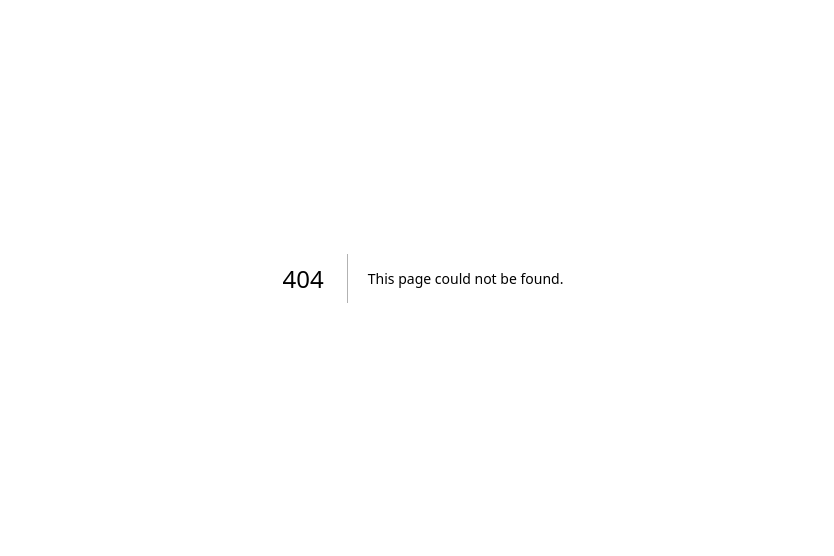
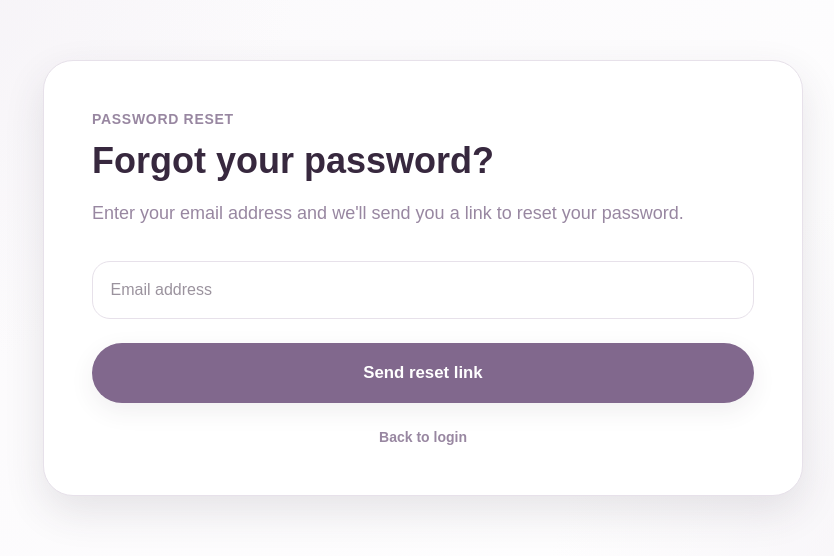
Before and after one commit to Ramona-Ciceu/revision-app, a Next.js app: page /forgot-password in a window 1280 px wide. Before the commit this address had no page. Shown: the part 122-678 px from the top of the page, without its empty margins (217-1051 px from the left). Built offline with nearby package versions, Linux system fonts and the light colour scheme; no server answers.

Commit message:
Add reset password and forogt password

```diff
--- /dev/null
+++ b/app/forgot-password/page.tsx
@@ -0,0 +1,101 @@
+"use client";
+
+import { useState } from "react";
+import Link from "next/link";
+import { supabase } from "@/lib/supabaseClient";
+
+export default function ForgotPasswordPage() {
+  const [email, setEmail] = useState("");
+  const [message, setMessage] = useState("");
+  const [loading, setLoading] = useState(false);
+
+  async function handleResetPassword() {
+    setMessage("");
+
+    if (!email) {
+      setMessage("Please enter your email address.");
+      return;
+    }
+
+    setLoading(true);
+
+    try {
+      const { error } = await supabase.auth.resetPasswordForEmail(email, {
+        redirectTo: `${window.location.origin}/reset-password`,
+      });
+
+      if (error) {
+        setMessage(error.message);
+        return;
+      }
+
+      setMessage(
+        "If an account exists for this email address, a password reset link has been sent."
+      );
+    } catch (error) {
+      setMessage(
+        error instanceof Error
+          ? error.message
+          : "Something went wrong."
+      );
+    } finally {
+      setLoading(false);
+    }
+  }
+
+  return (
+    <main className="page-center">
+      <section className="card card-large">
+        <p className="mb-3 text-sm font-bold uppercase tracking-wider text-muted">
+          Password reset
+        </p>
+
+        <h1 className="text-4xl font-extrabold text-[var(--foreground)]">
+          Forgot your password?
+        </h1>
+
+        <p className="mt-4 text-lg leading-8 text-muted">
+          Enter your email address and we'll send you a link to reset your
+          password.
+        </p>
+
+        <div className="mt-8 space-y-6">
+          <input
+            className="input"
+            type="email"
+            placeholder="Email address"
+            value={email}
+            onChange={(event) => setEmail(event.target.value)}
+            disabled={loading}
+          />
+
+          {message && (
+            <div className="rounded-3xl border-soft bg-warning p-5">
+              <p className="whitespace-pre-wrap font-bold text-[var(--foreground)]">
+                {message}
+              </p>
+            </div>
+          )}
+
+          <button
+            type="button"
+            onClick={handleResetPassword}
+            className="btn-primary w-full"
+            disabled={loading}
+          >
+            {loading ? "Sending..." : "Send reset link"}
+          </button>
+
+          <p className="text-center text-sm text-muted">
+            <Link
+              href="/login"
+              className="font-bold text-[var(--color-mauve-600)] hover:underline"
+            >
+              Back to login
+            </Link>
+          </p>
+        </div>
+      </section>
+    </main>
+  );
+}
--- a/app/login/page.tsx
+++ b/app/login/page.tsx
@@ -3,6 +3,7 @@
 import { useState } from "react";
 import { Eye, EyeOff } from "lucide-react";
 import { supabase } from "@/lib/supabaseClient";
+import Link from "next/link";
 
 type AuthMode = "login" | "signup";
 
@@ -168,7 +169,12 @@ export default function LoginPage() {
               </p>
             </div>
           )}
-
+<Link
+  href="/forgot-password"
+  className="text-sm text-purple-700 hover:underline"
+>
+  Forgot password?
+</Link>
           <button
             type="button"
             onClick={handleAuth}
--- /dev/null
+++ b/app/reset-password/page.tsx
@@ -0,0 +1,216 @@
+"use client";
+
+import { useEffect, useState } from "react";
+import { Eye, EyeOff } from "lucide-react";
+import { useRouter } from "next/navigation";
+import { supabase } from "@/lib/supabaseClient";
+
+export default function ResetPasswordPage() {
+  const router = useRouter();
+
+  const [password, setPassword] = useState("");
+  const [confirmPassword, setConfirmPassword] = useState("");
+
+  const [showPassword, setShowPassword] = useState(false);
+  const [showConfirmPassword, setShowConfirmPassword] = useState(false);
+
+  const [message, setMessage] = useState("");
+  const [loading, setLoading] = useState(false);
+  const [checking, setChecking] = useState(true);
+  const [canResetPassword, setCanResetPassword] = useState(false);
+
+  useEffect(() => {
+    async function checkRecoverySession() {
+      const {
+        data: { session },
+      } = await supabase.auth.getSession();
+
+      if (session) {
+        setCanResetPassword(true);
+      }
+
+      setChecking(false);
+    }
+
+    checkRecoverySession();
+
+    const {
+      data: { subscription },
+    } = supabase.auth.onAuthStateChange((event) => {
+      if (event === "PASSWORD_RECOVERY") {
+        setCanResetPassword(true);
+        setChecking(false);
+        setMessage("");
+      }
+    });
+
+    return () => {
+      subscription.unsubscribe();
+    };
+  }, []);
+
+  async function handleUpdatePassword() {
+    setMessage("");
+
+    if (!password || !confirmPassword) {
+      setMessage("Please enter and confirm your new password.");
+      return;
+    }
+
+    if (password.length < 6) {
+      setMessage("Password must be at least 6 characters.");
+      return;
+    }
+
+    if (password !== confirmPassword) {
+      setMessage("Passwords do not match.");
+      return;
+    }
+
+    setLoading(true);
+
+    try {
+      const { error } = await supabase.auth.updateUser({
+        password,
+      });
+
+      if (error) {
+        setMessage(error.message);
+        return;
+      }
+
+      setMessage("Password updated successfully.");
+
+      await supabase.auth.signOut();
+
+      setTimeout(() => {
+        router.push("/login");
+      }, 1500);
+    } catch (error) {
+      setMessage(
+        error instanceof Error
+          ? error.message
+          : "Something went wrong."
+      );
+    } finally {
+      setLoading(false);
+    }
+  }
+
+  if (checking) {
+    return (
+      <main className="page-center">
+        <section className="card card-large">
+          <p className="text-center text-muted">
+            Checking password reset link...
+          </p>
+        </section>
+      </main>
+    );
+  }
+
+  return (
+    <main className="page-center">
+      <section className="card card-large">
+        <p className="mb-3 text-sm font-bold uppercase tracking-wider text-muted">
+          Password reset
+        </p>
+
+        <h1 className="text-4xl font-extrabold text-[var(--foreground)]">
+          Create a new password
+        </h1>
+
+        <p className="mt-4 text-lg leading-8 text-muted">
+          Enter your new password below.
+        </p>
+
+        {!canResetPassword ? (
+          <div className="mt-8 space-y-6">
+            <div className="rounded-3xl border-soft bg-warning p-5">
+              <p className="font-bold text-[var(--foreground)]">
+                This password reset link is invalid or has expired.
+              </p>
+            </div>
+
+            <button
+              type="button"
+              onClick={() => router.push("/forgot-password")}
+              className="btn-primary w-full"
+            >
+              Request a new reset link
+            </button>
+          </div>
+        ) : (
+          <div className="mt-8 space-y-6">
+            <div className="relative">
+              <input
+                className="input pr-14"
+                type={showPassword ? "text" : "password"}
+                placeholder="New password"
+                value={password}
+                onChange={(event) => setPassword(event.target.value)}
+                disabled={loading}
+              />
+
+              <button
+                type="button"
+                onClick={() => setShowPassword(!showPassword)}
+                className="absolute right-5 top-1/2 flex -translate-y-1/2 items-center justify-center text-[var(--color-mauve-600)] transition hover:text-[var(--foreground)]"
+              >
+                {showPassword ? (
+                  <EyeOff size={20} />
+                ) : (
+                  <Eye size={20} />
+                )}
+              </button>
+            </div>
+
+            <div className="relative">
+              <input
+                className="input pr-14"
+                type={showConfirmPassword ? "text" : "password"}
+                placeholder="Confirm new password"
+                value={confirmPassword}
+                onChange={(event) =>
+                  setConfirmPassword(event.target.value)
+                }
+                disabled={loading}
+              />
+
+              <button
+                type="button"
+                onClick={() =>
+                  setShowConfirmPassword(!showConfirmPassword)
+                }
+                className="absolute right-5 top-1/2 flex -translate-y-1/2 items-center justify-center text-[var(--color-mauve-600)] transition hover:text-[var(--foreground)]"
+              >
+                {showConfirmPassword ? (
+                  <EyeOff size={20} />
+                ) : (
+                  <Eye size={20} />
+                )}
+              </button>
+            </div>
+
+            {message && (
+              <div className="rounded-3xl border-soft bg-warning p-5">
+                <p className="whitespace-pre-wrap font-bold text-[var(--foreground)]">
+                  {message}
+                </p>
+              </div>
+            )}
+
+            <button
+              type="button"
+              onClick={handleUpdatePassword}
+              className="btn-primary w-full"
+              disabled={loading}
+            >
+              {loading ? "Updating..." : "Update password"}
+            </button>
+          </div>
+        )}
+      </section>
+    </main>
+  );
+}
```
